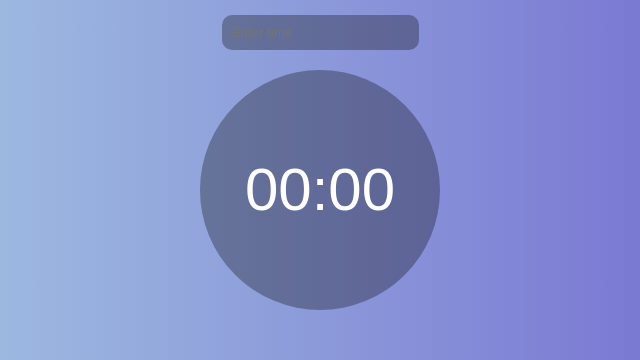
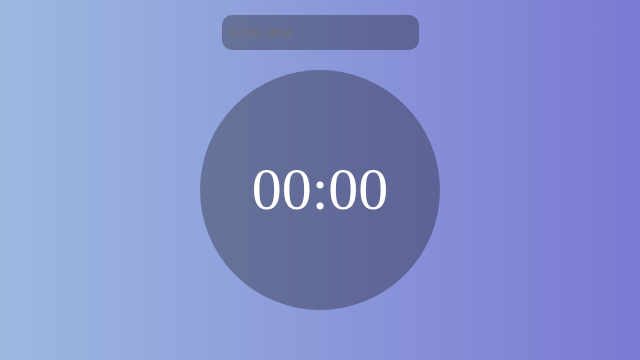
Before and after one commit to sumit-pandey/countdownclock, a plain HTML site: page index.html in a window 1280 px wide. Shown: the part 228-588 px from the top of the page, 320-960 px from the left. Drawn offline with Linux system fonts and the light colour scheme.

Commit message:
Update style.css

```diff
--- a/style.css
+++ b/style.css
@@ -1,5 +1,5 @@
 html {
-	font-family: Arial, Helvetica, sans-serif;
+	font-family: "Squada One";
 }
 * {
 	margin: 0;
@@ -24,7 +24,6 @@ input {
 	justify-self: flex-start;
 }
 .clock {
-	font-family: Arial, Helvetica, sans-serif;
 	font-size: 60px;
 	height: 200px;
 	background-color: rgba(0, 0, 0, 0.3);
```
